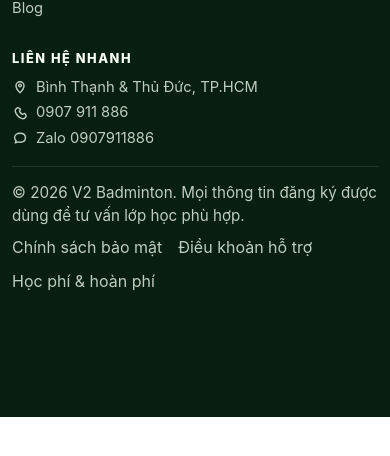
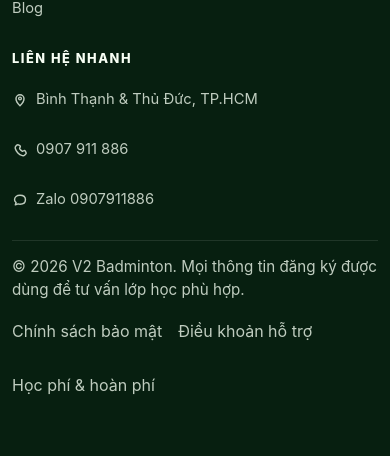
Before and after one commit to nguyenminhsang97/v2badminton-next, a Next.js app: page / in a window 390 px wide. Shown: the part 982-1438 px from the top of the page. Before the commit the page ends 1399 px from the top, so only its background shows below. Built offline with nearby package versions, Linux system fonts and the light colour scheme; no server answers.

Commit message:
fix: tighten remaining mobile touch and anchor polish

```diff
--- a/src/styles/base.css
+++ b/src/styles/base.css
@@ -84,6 +84,7 @@
   margin: 0;
   gap: 26px;
   padding: 56px 0;
+  scroll-margin-top: 88px;
 }
 
 .home-page > .section > * {
@@ -97,6 +98,7 @@
   display: grid;
   gap: 30px;
   padding: 64px 0;
+  scroll-margin-top: 88px;
 }
 
 .section__header {
@@ -655,6 +657,7 @@
   .home-page > .section {
     gap: 16px;
     padding: 34px 0;
+    scroll-margin-top: 76px;
   }
 
   .home-page > .section > * {
@@ -672,6 +675,7 @@
   .section {
     padding: 40px 0;
     gap: 20px;
+    scroll-margin-top: 76px;
   }
 
   .section__title {
--- a/src/styles/components/footer.css
+++ b/src/styles/components/footer.css
@@ -142,6 +142,7 @@
   display: inline-flex;
   align-items: center;
   gap: 8px;
+  min-height: var(--touch-target-min);
   line-height: 1.32;
   font-size: 0.92rem;
 }
@@ -158,6 +159,12 @@
   display: flex;
   flex-wrap: wrap;
   gap: 10px 16px;
+}
+
+.site-footer__legal-link {
+  display: inline-flex;
+  align-items: center;
+  min-height: var(--touch-target-min);
 }
 
 @media (min-width: 960px) {
--- a/src/styles/components/nav.css
+++ b/src/styles/components/nav.css
@@ -52,6 +52,7 @@
   display: inline-flex;
   align-items: center;
   gap: 12px;
+  min-height: var(--touch-target-min);
   color: #fff;
 }
 
--- a/src/styles/components/schedule.css
+++ b/src/styles/components/schedule.css
@@ -278,6 +278,7 @@
 
 @media (max-width: 767px) {
   .schedule-tabs {
+    flex-wrap: nowrap;
     justify-content: flex-start;
     gap: 10px;
     overflow-x: auto;
```
